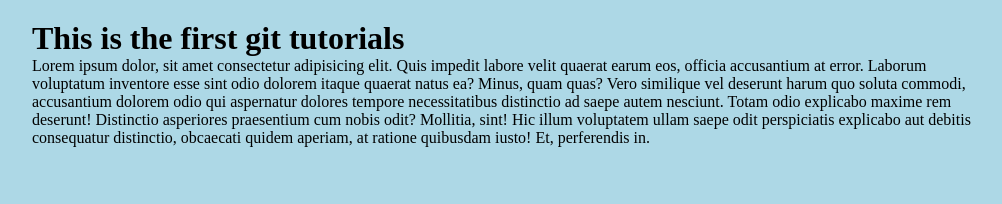
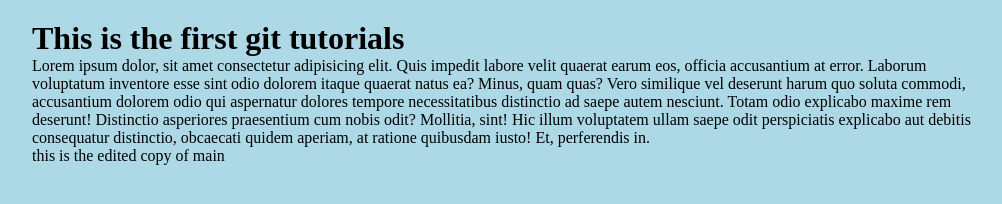
Before and after one commit to STANDRIGHT/gitPractical, a plain HTML site: page index.html in a window 1280 px wide. Shown: the whole page, without its empty margins (138-1140 px from the left). Drawn offline with Linux system fonts and the light colour scheme.

Commit message:
Update index.html

```diff
--- a/index.html
+++ b/index.html
@@ -18,6 +18,7 @@
         Distinctio asperiores praesentium cum nobis odit? Mollitia, sint! Hic illum voluptatem ullam saepe odit
         perspiciatis explicabo aut debitis consequatur distinctio, obcaecati quidem aperiam, at ratione quibusdam iusto!
         Et, perferendis in.</p>
+    <p> this is the edited copy of main </p>
 </body>
 
 </html>
```
